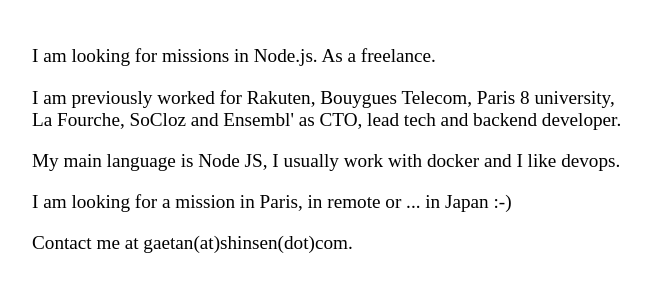
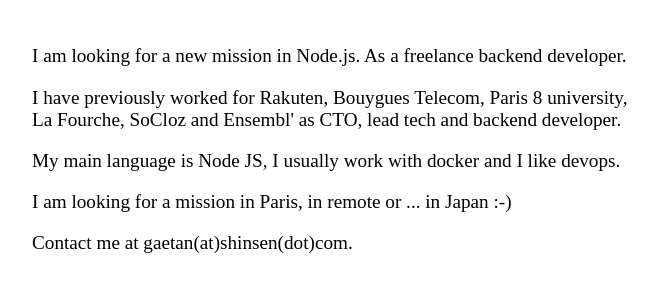
Before and after one commit to shinsendev/shinsen2, a plain HTML site: page index.html in a window 1280 px wide. Shown: the part 61-352 px from the top of the page, without its empty margins (308-966 px from the left). Drawn offline with Linux system fonts and the light colour scheme.

Commit message:
Update text

```diff
--- a/index.html
+++ b/index.html
@@ -13,8 +13,8 @@
 	<h1>Gaétan Darquié, backend JS developer</h1>
 
 	<section>
-		<p>I am looking for missions in Node.js. As a freelance. </p>
-		<p>I am previously worked for Rakuten, Bouygues Telecom, Paris 8 university, La Fourche, SoCloz and Ensembl' as CTO, lead tech and backend developer.</p>
+		<p>I am looking for a new mission in Node.js. As a freelance backend developer. </p>
+		<p>I have previously worked for Rakuten, Bouygues Telecom, Paris 8 university, La Fourche, SoCloz and Ensembl' as CTO, lead tech and backend developer.</p>
 		<p>My main language is Node JS, I usually work with docker and I like devops.</p>
 		<p>I am looking for a mission in Paris, in remote or ... in Japan :-)</p>
 		<p>Contact me at gaetan(at)shinsen(dot)com.</p>
```
